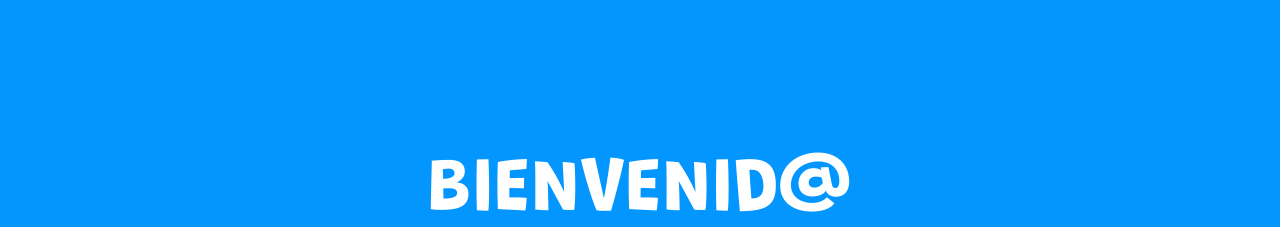
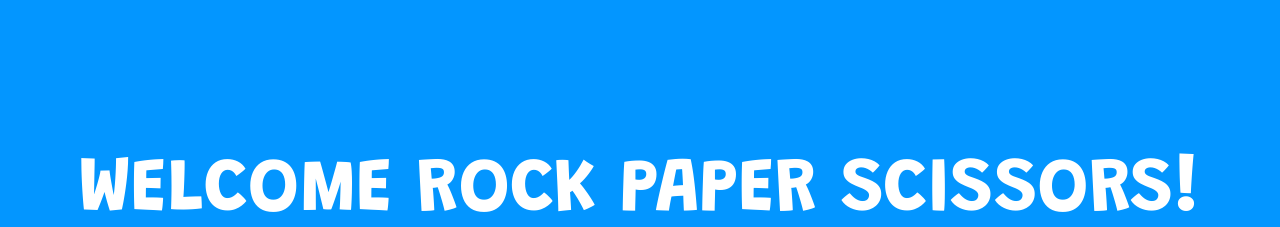
Before and after one commit to ajba1973/ppt-test, a plain HTML site: page index.html in a window 1280 px wide. Shown: the top 227 px of the page. Drawn offline with Linux system fonts and the light colour scheme.

Commit message:
updated html

```diff
--- a/index.html
+++ b/index.html
@@ -4,7 +4,7 @@
     <meta charset="UTF-8">
     <meta name="viewport" content="width=device-width, initial-scale=1.0">
     <meta name="description" content="El clásico juego de Piedra Papel y Tijera">
-    <meta name="author" content="Carlos Córdova" />
+    <meta name="author" content="Alejandro Bastor Alvarez " />
     <meta property="og:title" content="Piedra, Papel y Tijera">
     <meta property="og:type" content="website">
     <meta property="og:description" content="El clásico juego de Piedra Papel y Tijera">
@@ -12,13 +12,13 @@
     <link rel="stylesheet" href="asset/css/styles.css">
     <link rel="shortcut icon" href="asset/images/game.png" type="image/x-icon">
     <link href="https://fonts.googleapis.com/css2?family=Grandstander:wght@300;500;700&display=swap" rel="stylesheet">
-    <title>Piedra Papel Tijera</title>
+    <title>Rock Paper Scissors</title>
 </head>
 <body id="body" class="">
      <section class="principal" id="principal">
      <section id="contenedor" class="contenedor azul">
          <h1 class="animated2 bounce">
-             BIENVENID@
+             WELCOME ROCK PAPER SCISSORS!
          </h1>
          <form action="" id="form">
             <input maxlength="10" required type="text" name="nombre" id="nombre" placeholder="Tu Nombre">
```
